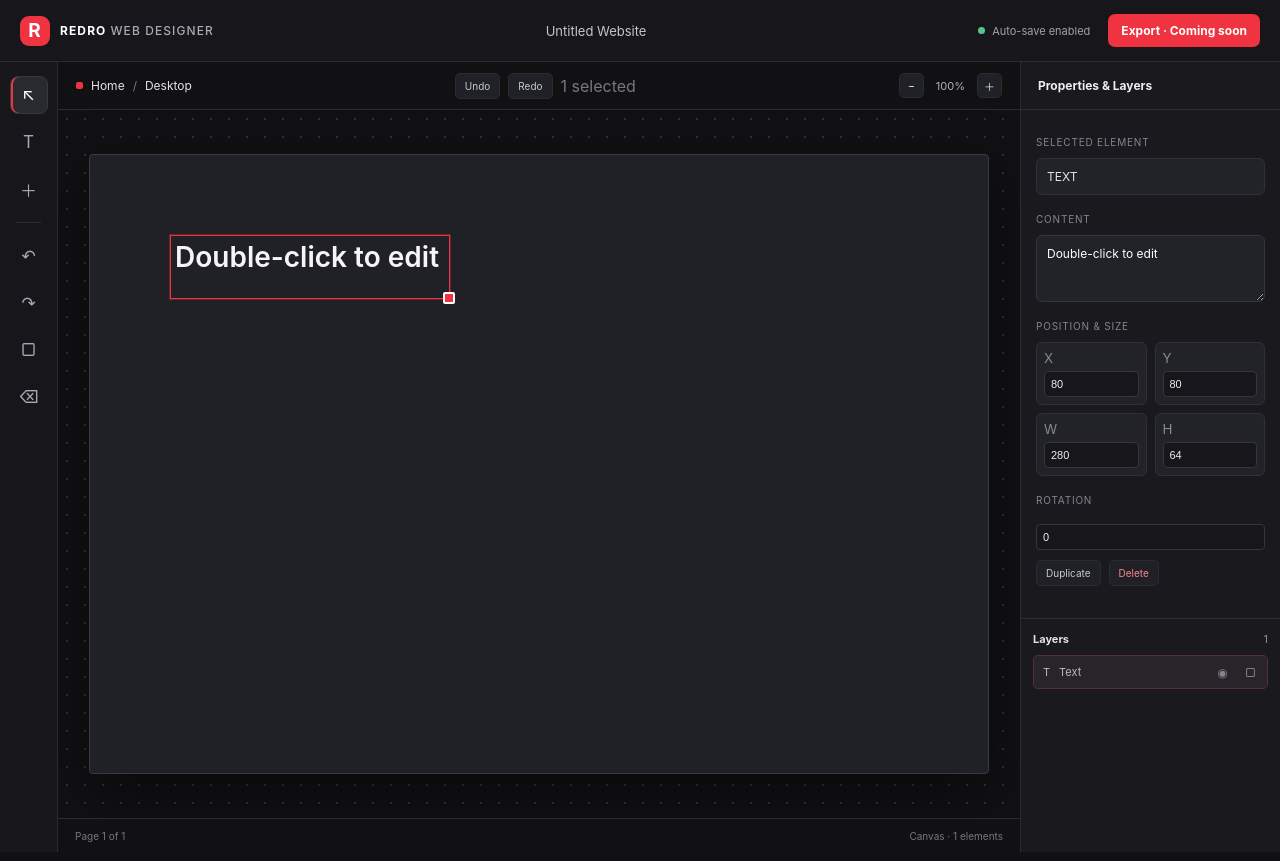
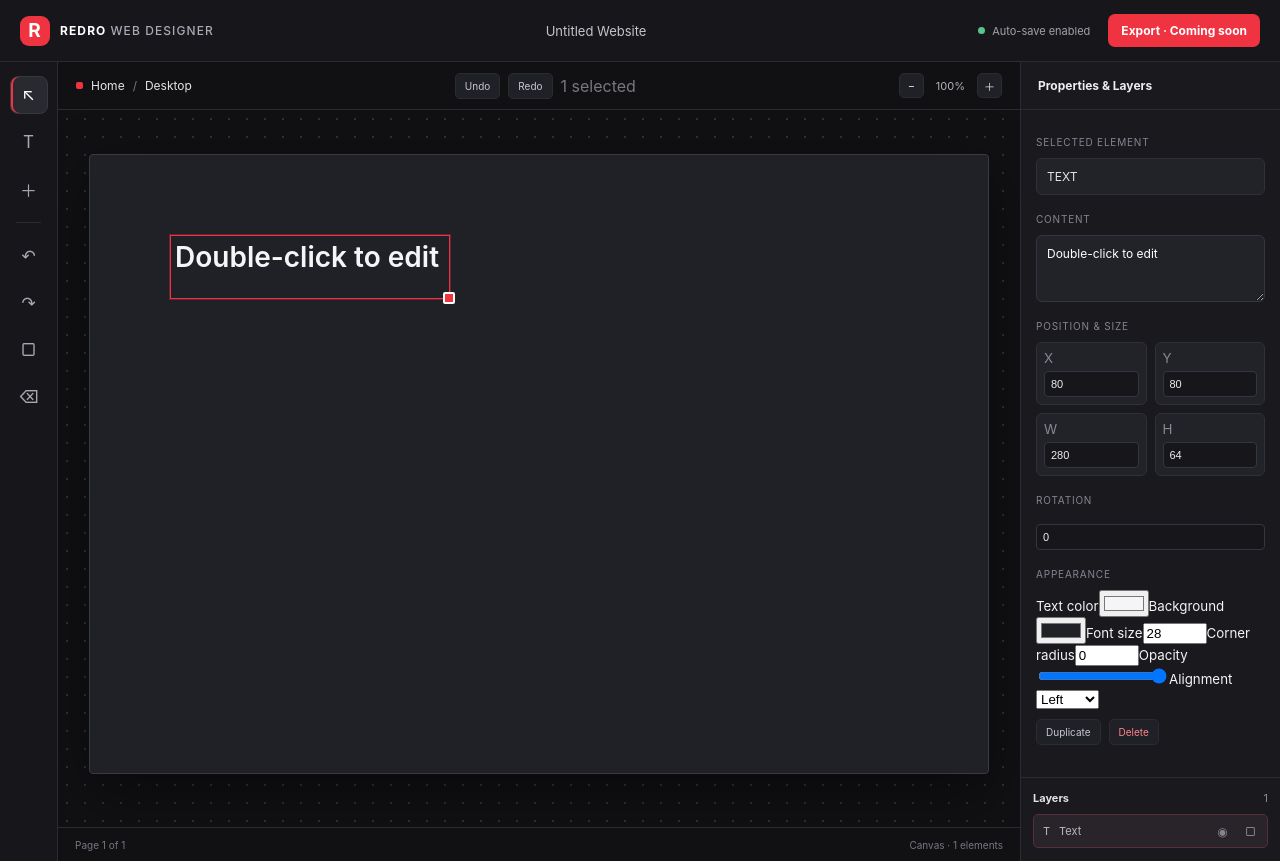
Before and after one commit to mhamedshasho/Redro-web-designer-, a React (Vite) app: page / in a window 1280 px wide. Both pictures are taken after a click on the button "Add text". Built offline with nearby package versions, Linux system fonts and the light colour scheme.

Commit message:
feat: add color typography and appearance controls

```diff
--- a/src/App.tsx
+++ b/src/App.tsx
@@ -137,6 +137,7 @@ export default function App() {
   const duplicateSelected = useEditorStore((state) => state.duplicateSelected);
   const deleteSelected = useEditorStore((state) => state.deleteSelected);
   const updateNodeLayout = useEditorStore((state) => state.updateNodeLayout);
+  const updateNodeStyle = useEditorStore((state) => state.updateNodeStyle);
   const toggleNodeVisibility = useEditorStore((state) => state.toggleNodeVisibility);
   const toggleNodeLock = useEditorStore((state) => state.toggleNodeLock);
   const nodes = project.pages[0]?.nodes ?? [];
@@ -277,6 +278,15 @@ export default function App() {
               </div>
               <span className="field-label">Rotation</span>
               <input className="rotation-input" type="number" value={selectedNode.layout.rotation} onFocus={() => useEditorStore.getState().commitHistory()} onChange={(event) => updateNodeLayout(selectedNode.id, { rotation: Number(event.target.value) })} />
+              <span className="field-label">Appearance</span>
+              <div className="style-grid">
+                <label><small>Text color</small><input type="color" value={selectedNode.style.color} onFocus={() => useEditorStore.getState().commitHistory()} onChange={(event) => updateNodeStyle(selectedNode.id, { color: event.target.value })} /></label>
+                <label><small>Background</small><input type="color" value={selectedNode.style.backgroundColor === "transparent" ? "#202027" : selectedNode.style.backgroundColor} onFocus={() => useEditorStore.getState().commitHistory()} onChange={(event) => updateNodeStyle(selectedNode.id, { backgroundColor: event.target.value })} /></label>
+                <label><small>Font size</small><input type="number" min="8" max="160" value={selectedNode.style.fontSize} onFocus={() => useEditorStore.getState().commitHistory()} onChange={(event) => updateNodeStyle(selectedNode.id, { fontSize: Math.max(8, Math.min(160, Number(event.target.value))) })} /></label>
+                <label><small>Corner radius</small><input type="number" min="0" max="200" value={selectedNode.style.borderRadius} onFocus={() => useEditorStore.getState().commitHistory()} onChange={(event) => updateNodeStyle(selectedNode.id, { borderRadius: Math.max(0, Math.min(200, Number(event.target.value))) })} /></label>
+                <label><small>Opacity</small><input type="range" min="0.1" max="1" step="0.05" value={selectedNode.style.opacity} onFocus={() => useEditorStore.getState().commitHistory()} onChange={(event) => updateNodeStyle(selectedNode.id, { opacity: Number(event.target.value) })} /></label>
+                <label><small>Alignment</small><select value={selectedNode.style.textAlign} onFocus={() => useEditorStore.getState().commitHistory()} onChange={(event) => updateNodeStyle(selectedNode.id, { textAlign: event.target.value as "left" | "center" | "right" })}><option value="left">Left</option><option value="center">Center</option><option value="right">Right</option></select></label>
+              </div>
               <div className="inspector-actions">
                 <button type="button" onClick={duplicateSelected}>Duplicate</button>
                 <button type="button" onClick={deleteSelected}>Delete</button>
```
